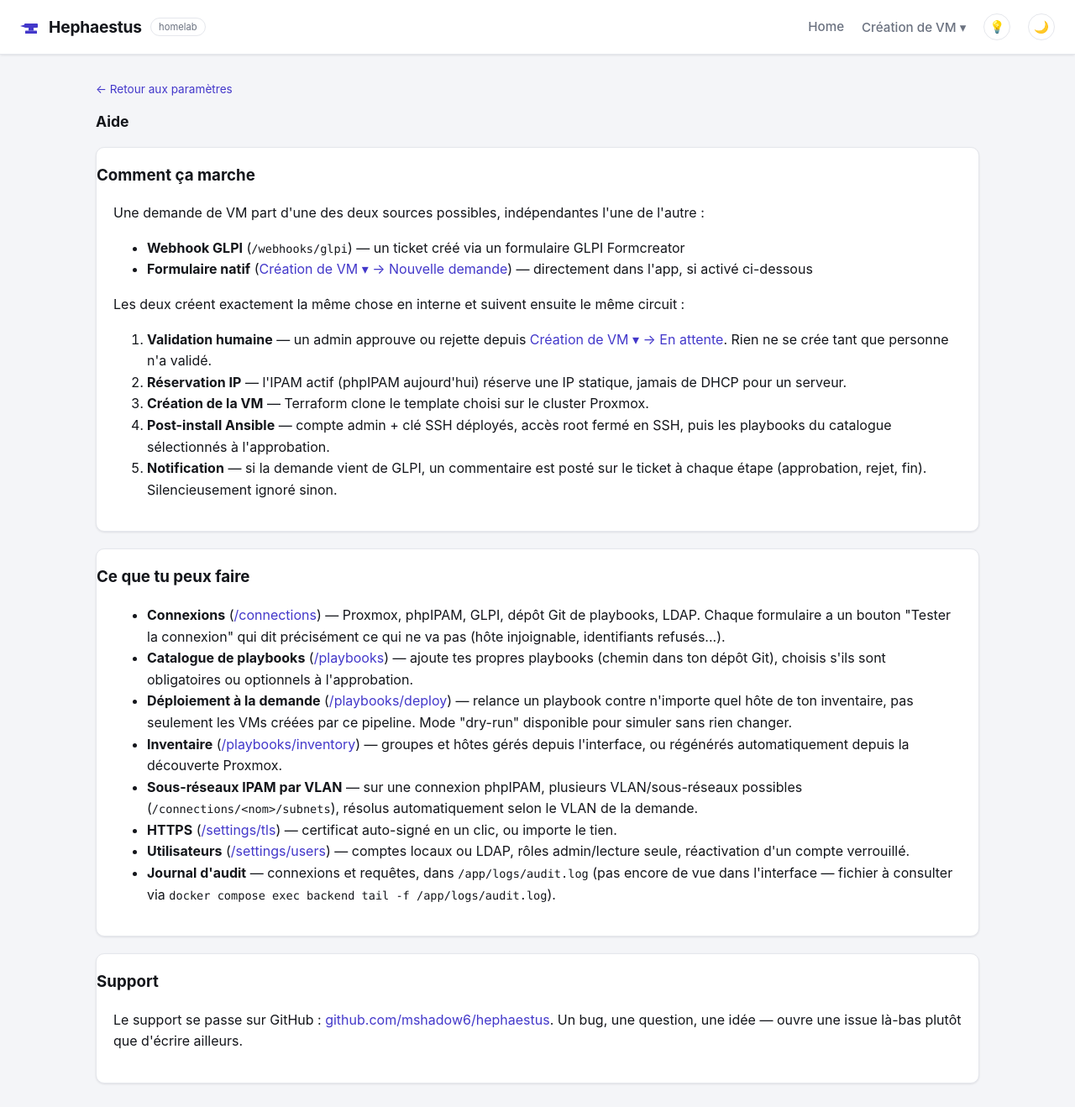
After one commit to mshadow6/hephaestus, a Python web app: template backend/app/templates/settings_help.html in a window 1280 px wide. The commit adds this page. Shown: the whole page at 84% size. Run offline with Jinja, Linux system fonts and the light colour scheme; the template is opened without the code that fills it, so the values that code supplies are empty.

Commit message:
Masque les textes d'aide par défaut (bouton 💡) + onglet Aide dans Paramètres
Toutes les petites phrases d'aide (class="help", une quarantaine réparties
sur ~15 pages) étaient affichées en permanence - décluttering demandé :
masquées par défaut (CSS, règle générique .help { display: none }), révélées
via un bouton 💡 dans la barre du haut, mémorisé comme le thème clair/sombre
(localStorage). Un seul changement CSS + JS suffit, aucun template
individuel à toucher.

Nouvel onglet /settings/help : fonctionnement du pipeline (les 5 étapes),
liste de ce que l'interface permet de faire avec liens directs, et support
qui renvoie vers les issues GitHub du dépôt plutôt qu'ailleurs.

```diff
--- a/backend/app/static/style.css
+++ b/backend/app/static/style.css
@@ -431,6 +431,11 @@ html[data-theme="dark"] .type-badge.not-implemented { background: #451a03; color
   margin-top: 0.2rem;
 }
 
+/* Textes d'aide (class="help", n'importe où — pas seulement .form-field) masqués par
+   défaut, révélés via le bouton "💡 Aide" dans la barre du haut (voir base.html). */
+.help { display: none; }
+html[data-help="on"] .help { display: block; }
+
 .form-field input[type="text"],
 .form-field input[type="password"],
 .form-field input[type="url"],
--- a/backend/app/templates/base.html
+++ b/backend/app/templates/base.html
@@ -12,6 +12,14 @@
       var saved = localStorage.getItem("theme");
       var theme = saved || (window.matchMedia("(prefers-color-scheme: dark)").matches ? "dark" : "light");
       document.documentElement.setAttribute("data-theme", theme);
+    })();
+
+    (function () {
+      // Petites phrases d'aide (class="help") masquées par défaut — décluttering demandé
+      // par le user, "ça fait trop de texte partout" — révélées via le bouton "❓ Aide"
+      // à côté du thème, mémorisé pareil (localStorage).
+      var helpVisible = localStorage.getItem("helpVisible") === "on";
+      document.documentElement.setAttribute("data-help", helpVisible ? "on" : "off");
     })();
 
     function promptRejectReason(form) {
@@ -94,7 +102,14 @@
       {% if current_user %}<span class="nav-username">{{ current_user.username }}</span>{% endif %}
       {% if current_user and current_user.role == 'admin' %}
       <a href="/settings" class="icon-link" title="Paramètres">⚙️</a>
+      <a href="/settings/help" class="icon-link" title="Aide — fonctionnement, possibilités, support">❓</a>
       {% endif %}
+      <button type="button" class="theme-toggle" title="Afficher/masquer les textes d'aide" onclick="
+        var html = document.documentElement;
+        var next = html.getAttribute('data-help') === 'on' ? 'off' : 'on';
+        html.setAttribute('data-help', next);
+        localStorage.setItem('helpVisible', next);
+      ">💡</button>
       <button type="button" class="theme-toggle" onclick="
         var html = document.documentElement;
         var next = html.getAttribute('data-theme') === 'dark' ? 'light' : 'dark';
--- a/backend/app/templates/settings.html
+++ b/backend/app/templates/settings.html
@@ -19,6 +19,10 @@
   <a class="settings-tile" href="/settings/tls">
     <strong>Certificat (HTTPS)</strong>
     <span>Basculer le site en HTTPS — certificat auto-signé ou le tien</span>
+  </a>
+  <a class="settings-tile" href="/settings/help">
+    <strong>Aide</strong>
+    <span>Fonctionnement, possibilités, support (GitHub)</span>
   </a>
   <div class="settings-tile disabled">
     <strong>Keycloak / OTP</strong>
--- /dev/null
+++ b/backend/app/templates/settings_help.html
@@ -0,0 +1,57 @@
+{% extends "base.html" %}
+{% block title %}Aide — Hephaestus{% endblock %}
+{% block content %}
+<a class="back-link" href="/settings">&larr; Retour aux paramètres</a>
+
+<div class="page-header"><h2>Aide</h2></div>
+
+<div class="card" style="margin-bottom: 1.25rem;">
+  <h3>Comment ça marche</h3>
+  <div style="padding: 0 1.25rem 1.25rem; line-height: 1.6;">
+    <p>Une demande de VM part d'une des deux sources possibles, indépendantes l'une de l'autre :</p>
+    <ul>
+      <li><strong>Webhook GLPI</strong> (<code>/webhooks/glpi</code>) — un ticket créé via un formulaire GLPI Formcreator</li>
+      <li><strong>Formulaire natif</strong> (<a href="/requests/new">Création de VM ▾ → Nouvelle demande</a>) — directement dans l'app, si activé ci-dessous</li>
+    </ul>
+    <p>Les deux créent exactement la même chose en interne et suivent ensuite le même circuit :</p>
+    <ol>
+      <li><strong>Validation humaine</strong> — un admin approuve ou rejette depuis <a href="/validations">Création de VM ▾ → En attente</a>. Rien ne se crée tant que personne n'a validé.</li>
+      <li><strong>Réservation IP</strong> — l'IPAM actif (phpIPAM aujourd'hui) réserve une IP statique, jamais de DHCP pour un serveur.</li>
+      <li><strong>Création de la VM</strong> — Terraform clone le template choisi sur le cluster Proxmox.</li>
+      <li><strong>Post-install Ansible</strong> — compte admin + clé SSH déployés, accès root fermé en SSH, puis les playbooks du catalogue sélectionnés à l'approbation.</li>
+      <li><strong>Notification</strong> — si la demande vient de GLPI, un commentaire est posté sur le ticket à chaque étape (approbation, rejet, fin). Silencieusement ignoré sinon.</li>
+    </ol>
+  </div>
+</div>
+
+<div class="card" style="margin-bottom: 1.25rem;">
+  <h3>Ce que tu peux faire</h3>
+  <div style="padding: 0 1.25rem 1.25rem; line-height: 1.6;">
+    <ul>
+      <li><strong>Connexions</strong> (<a href="/connections">/connections</a>) — Proxmox, phpIPAM, GLPI, dépôt Git de playbooks, LDAP. Chaque formulaire a un bouton "Tester la connexion" qui dit précisément ce qui ne va pas (hôte injoignable, identifiants refusés...).</li>
+      <li><strong>Catalogue de playbooks</strong> (<a href="/playbooks">/playbooks</a>) — ajoute tes propres playbooks (chemin dans ton dépôt Git), choisis s'ils sont obligatoires ou optionnels à l'approbation.</li>
+      <li><strong>Déploiement à la demande</strong> (<a href="/playbooks/deploy">/playbooks/deploy</a>) — relance un playbook contre n'importe quel hôte de ton inventaire, pas seulement les VMs créées par ce pipeline. Mode "dry-run" disponible pour simuler sans rien changer.</li>
+      <li><strong>Inventaire</strong> (<a href="/playbooks/inventory">/playbooks/inventory</a>) — groupes et hôtes gérés depuis l'interface, ou régénérés automatiquement depuis la découverte Proxmox.</li>
+      <li><strong>Sous-réseaux IPAM par VLAN</strong> — sur une connexion phpIPAM, plusieurs VLAN/sous-réseaux possibles (<code>/connections/&lt;nom&gt;/subnets</code>), résolus automatiquement selon le VLAN de la demande.</li>
+      <li><strong>HTTPS</strong> (<a href="/settings/tls">/settings/tls</a>) — certificat auto-signé en un clic, ou importe le tien.</li>
+      <li><strong>Utilisateurs</strong> (<a href="/settings/users">/settings/users</a>) — comptes locaux ou LDAP, rôles admin/lecture seule, réactivation d'un compte verrouillé.</li>
+      <li><strong>Journal d'audit</strong> — connexions et requêtes, dans <code>/app/logs/audit.log</code> (pas encore de vue dans l'interface — fichier à consulter via <code>docker compose exec backend tail -f /app/logs/audit.log</code>).</li>
+    </ul>
+  </div>
+</div>
+
+<div class="card">
+  <h3>Support</h3>
+  <div style="padding: 0 1.25rem 1.25rem; line-height: 1.6;">
+    <p>
+      Le support se passe sur GitHub : <a href="https://github.com/mshadow6/hephaestus" target="_blank" rel="noopener">github.com/mshadow6/hephaestus</a>.
+      Un bug, une question, une idée — ouvre une issue là-bas plutôt que d'écrire ailleurs.
+    </p>
+    <p class="help">
+      Voir aussi <code>README.md</code> (installation), <code>SECURITY.md</code> (état de
+      sécurité réel) et <code>JOURNAL.md</code> à la racine du dépôt pour le détail
+      technique complet.
+    </p>
+  </div>
+</div>
+{% endblock %}
```
Also changed, not shown: backend/app/routers/settings.py (+7 -0 lines).
